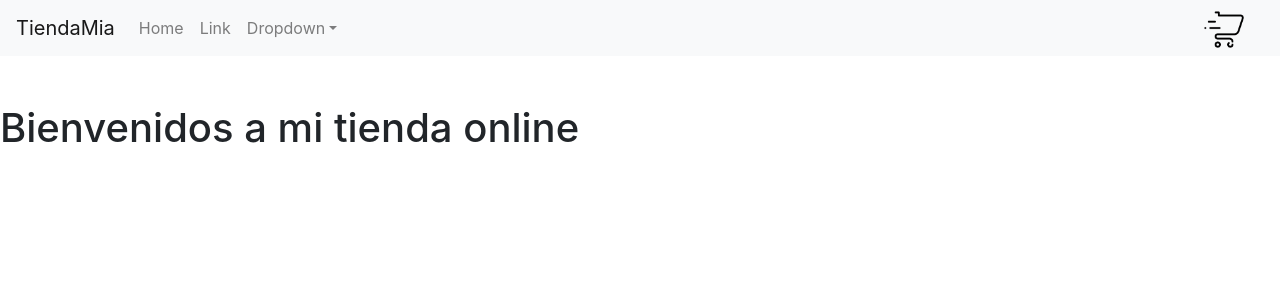
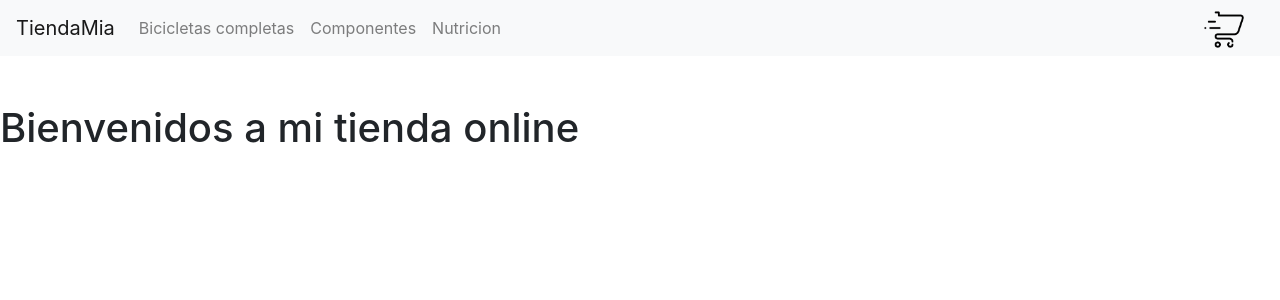
Before and after one commit to DiegoBotta/Trending, a React (Create React App) app in the folder tiendagit/: page / in a window 1280 px wide. Shown: the top 300 px of the page. Built offline with nearby package versions, Linux system fonts and the light colour scheme.

Commit message:
Update NavBar.js
Entregable Menu e-commerce

```diff
--- a/tiendagit/src/Component/NavBar/NavBar.js
+++ b/tiendagit/src/Component/NavBar/NavBar.js
@@ -12,16 +12,9 @@ export default function App() {
   <Navbar.Toggle aria-controls="basic-navbar-nav" />
   <Navbar.Collapse id="basic-navbar-nav">
     <Nav className="mr-auto">
-      <Nav.Link href="#home">Home</Nav.Link>
-      <Nav.Link href="#link">Link</Nav.Link>
-
-      <NavDropdown title="Dropdown" id="basic-nav-dropdown">
-        <NavDropdown.Item href="#action/3.1">Action</NavDropdown.Item>
-        <NavDropdown.Item href="#action/3.2">Another action</NavDropdown.Item>
-        <NavDropdown.Item href="#action/3.3">Something</NavDropdown.Item>
-        <NavDropdown.Divider />
-        <NavDropdown.Item href="#action/3.4">Separated link</NavDropdown.Item>
-      </NavDropdown>
+      <Nav.Link href="#home">Bicicletas completas</Nav.Link>
+      <Nav.Link href="#link">Componentes</Nav.Link>
+      <Nav.Link href="#link2">Nutricion</Nav.Link>
 
 
     </Nav>
```
